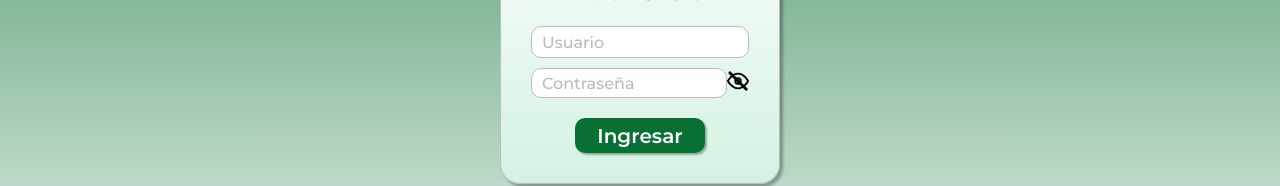
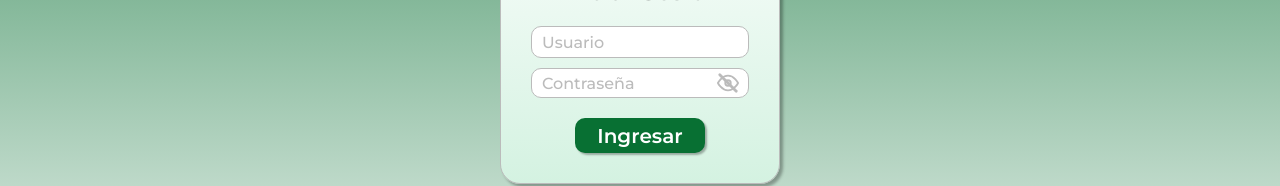
Before and after one commit to jscalon/servifrescos, a React (Vite) app: page / in a window 1280 px wide. Shown: the part 402-588 px from the top of the page. Built offline with nearby package versions, Linux system fonts and the light colour scheme.

Commit message:
css modules completado

```diff
--- a/src/components/LoginCard/LoginCard.module.css
+++ b/src/components/LoginCard/LoginCard.module.css
@@ -48,7 +48,7 @@
   box-sizing: border-box;
 }
 
-.toggleWassword {
+.togglePassword {
   position: absolute;
   right: 10px;
   top: 50%;
```
